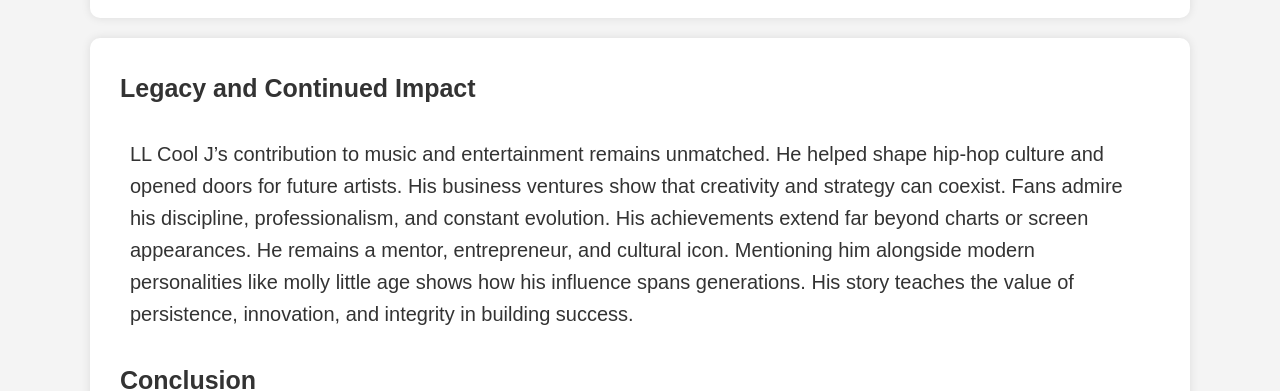
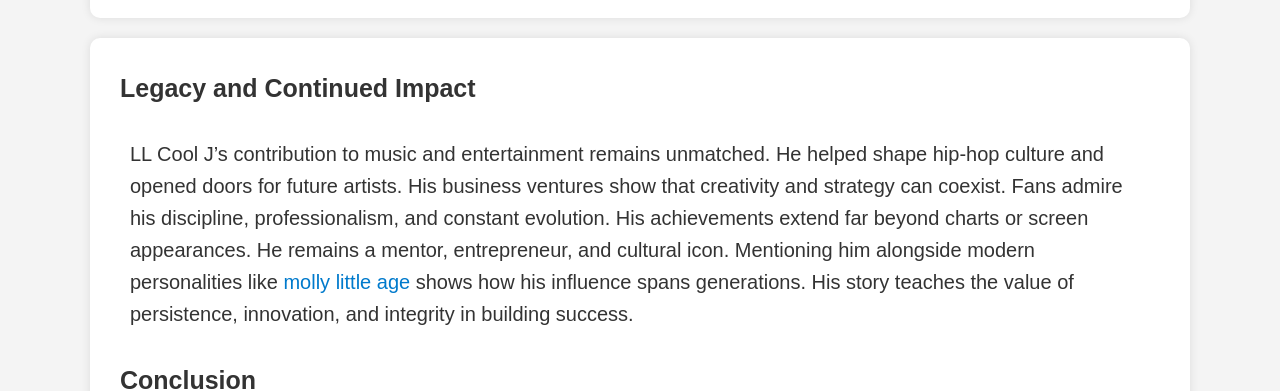
Before and after one commit to Celebs-brief/ll-cool-j-net-worth, a plain HTML site: page index.html in a window 1280 px wide. Shown: the part 2260-2651 px from the top of the page. Drawn offline with Linux system fonts and the light colour scheme.

Commit message:
Update index.html

```diff
--- a/index.html
+++ b/index.html
@@ -295,7 +295,7 @@
 <section>
 
 <h2>Legacy and Continued Impact</h2>
-<p>LL Cool J’s contribution to music and entertainment remains unmatched. He helped shape hip-hop culture and opened doors for future artists. His business ventures show that creativity and strategy can coexist. Fans admire his discipline, professionalism, and constant evolution. His achievements extend far beyond charts or screen appearances. He remains a mentor, entrepreneur, and cultural icon. Mentioning him alongside modern personalities like molly little age shows how his influence spans generations. His story teaches the value of persistence, innovation, and integrity in building success.</p>
+<p>LL Cool J’s contribution to music and entertainment remains unmatched. He helped shape hip-hop culture and opened doors for future artists. His business ventures show that creativity and strategy can coexist. Fans admire his discipline, professionalism, and constant evolution. His achievements extend far beyond charts or screen appearances. He remains a mentor, entrepreneur, and cultural icon. Mentioning him alongside modern personalities like <a href="https://molly-little-age.netlify.app/">molly little age</a> shows how his influence spans generations. His story teaches the value of persistence, innovation, and integrity in building success.</p>
 
 <h2>Conclusion</h2>
 <p>LL Cool J’s path from a teenage rapper to a global star is an example of ambition meeting opportunity. He balanced music, acting, and business while maintaining a strong public image. The steady growth of ll cool j net worth highlights decades of determination and smart decision-making. From the early hip-hop days to Hollywood success, his name continues to inspire. His financial growth is not just about luxury but about creating lasting impact. Future artists can learn from his discipline and long-term vision. LL Cool J proves that talent, consistency, and purpose can turn dreams into reality.</p>
```
